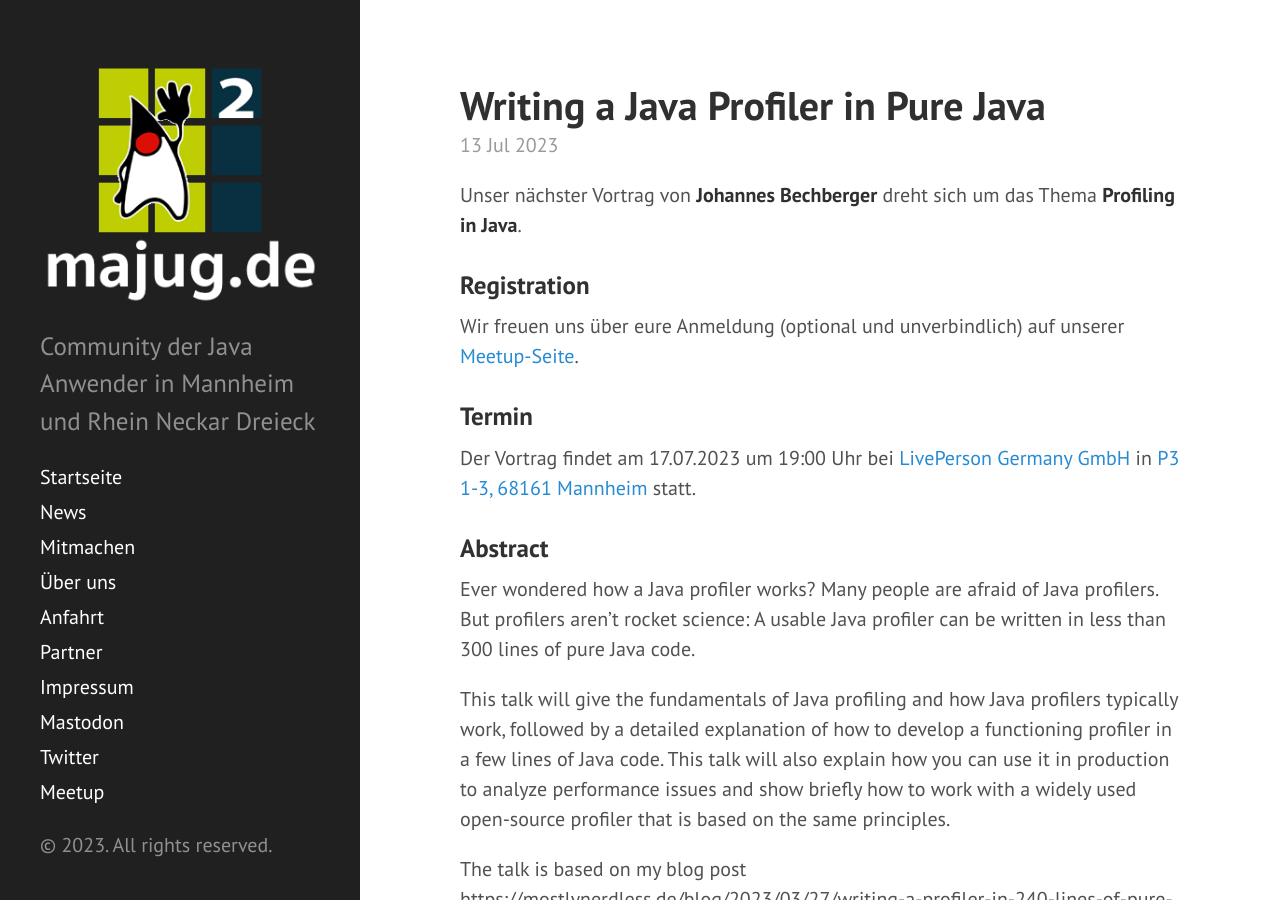
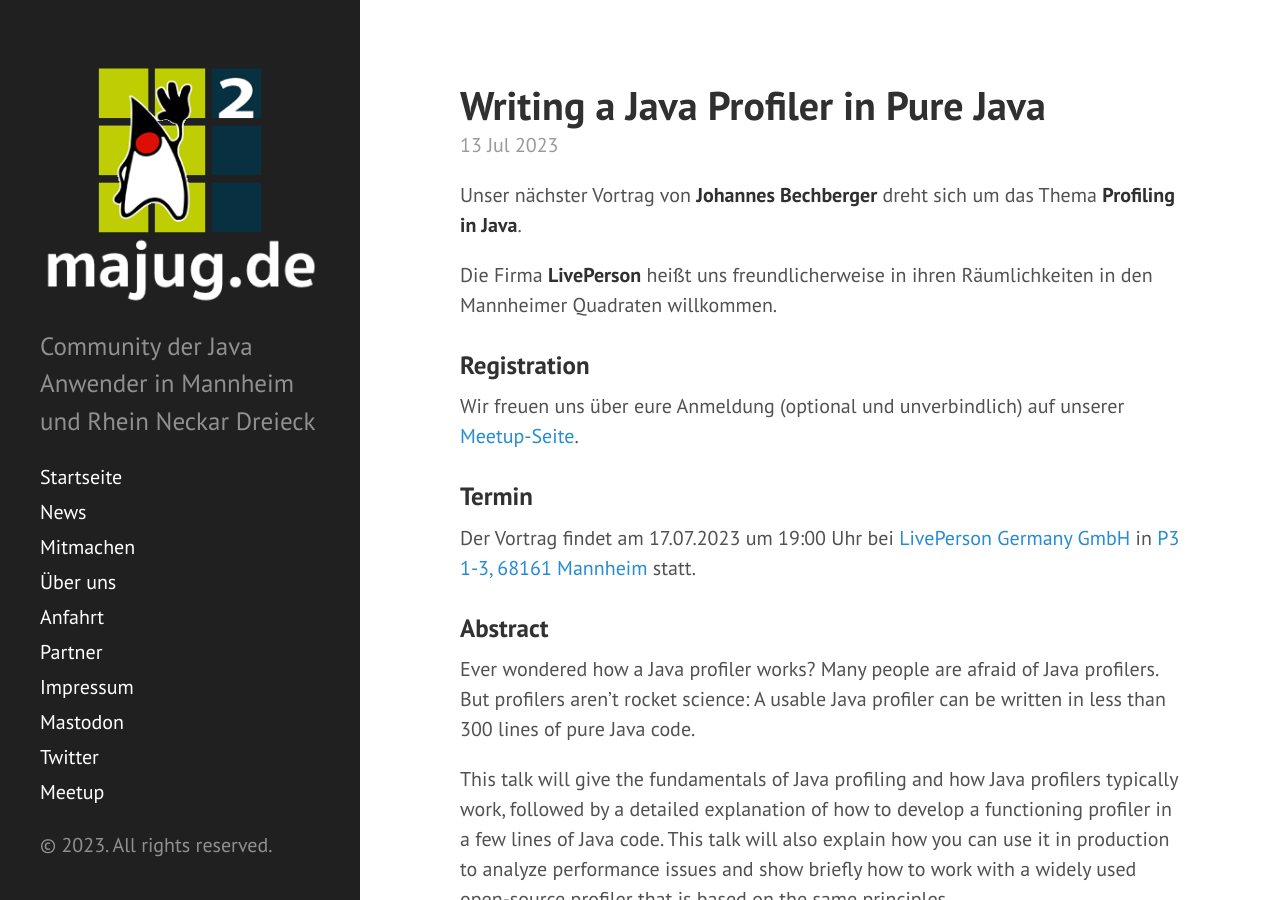
Before and after one commit to majug/majug.github.io, a Jekyll site: the page built from _posts/2023-07-13-writing-a-java-profiler.md, in a window 1280 px wide and 900 px high. Built offline with Jekyll 4.4.1, drawn with Linux system fonts in a browser that asks for light colours.

Commit message:
Added thanks to host

```diff
--- a/_posts/2023-07-13-writing-a-java-profiler.md
+++ b/_posts/2023-07-13-writing-a-java-profiler.md
@@ -7,6 +7,8 @@ state: startpage
 ---
 
 Unser nächster Vortrag von **Johannes Bechberger** dreht sich um das Thema **Profiling in Java**.
+
+Die Firma **LivePerson** heißt uns freundlicherweise in ihren Räumlichkeiten in den Mannheimer Quadraten willkommen.
 
 ### Registration
 
```
